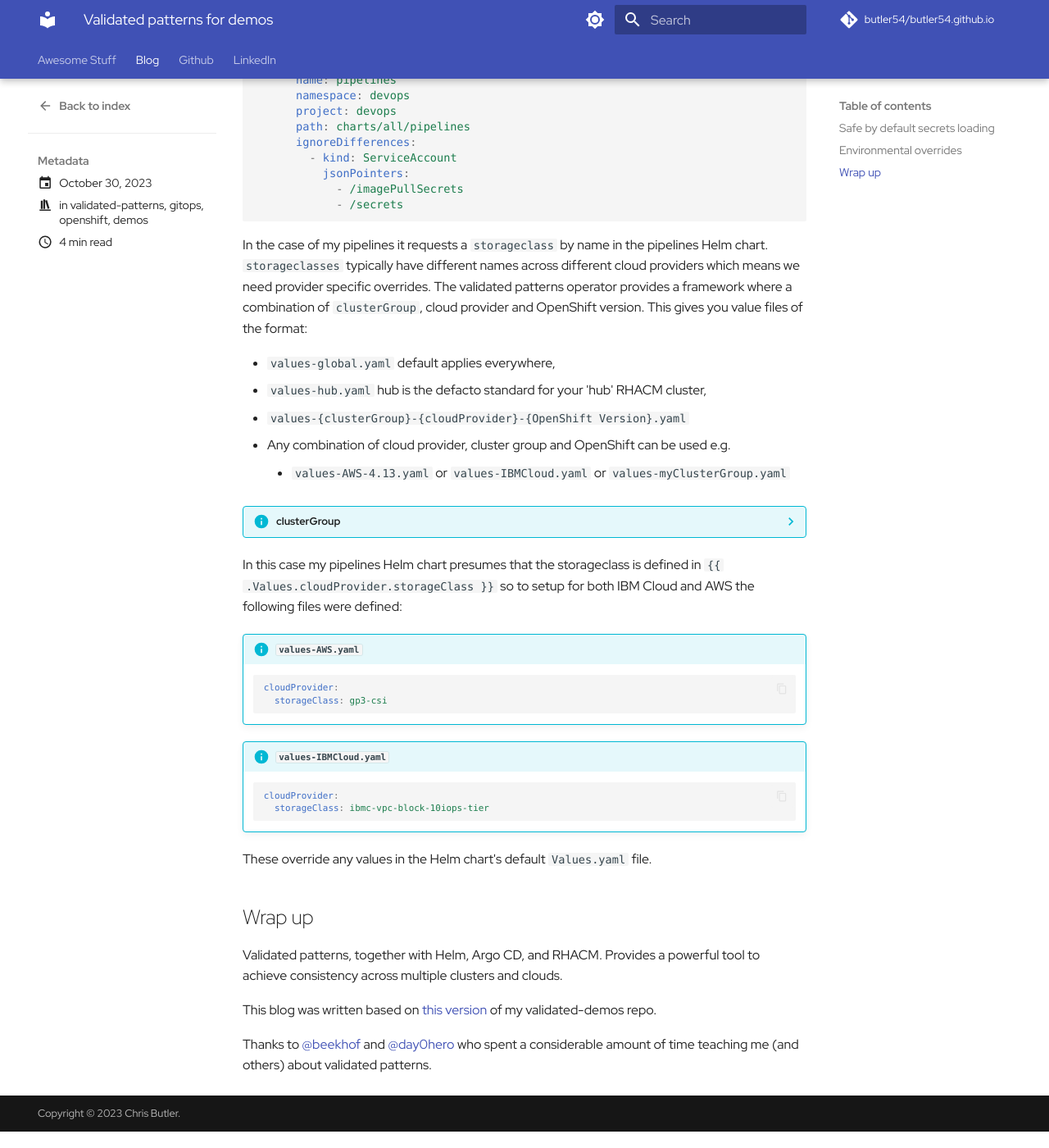
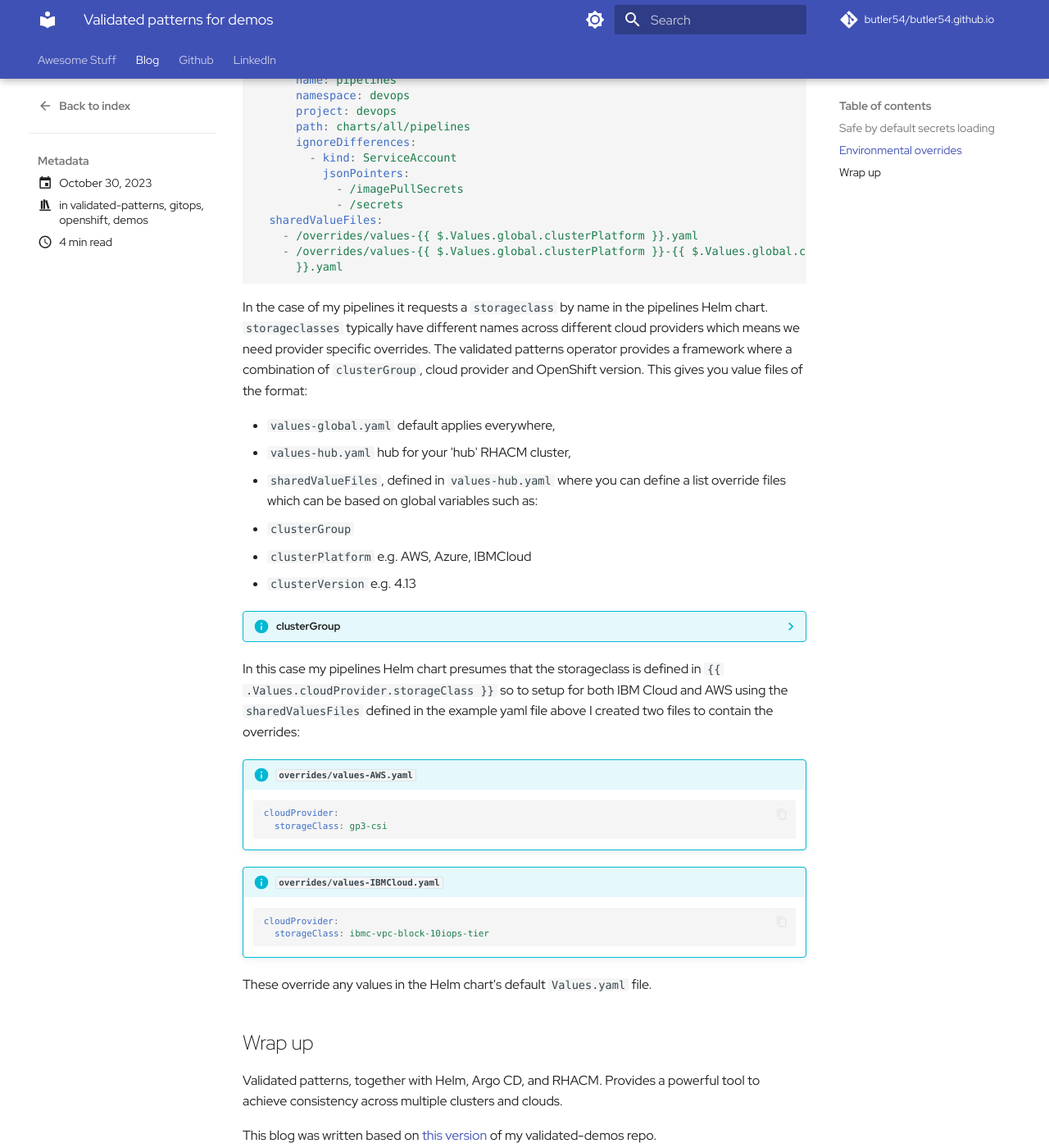
Before and after one commit to butler54/butler54.github.io, an MkDocs documentation site: the page built from docs/blog/posts/validated-demos.md, in a window 1280 px wide and 1400 px high, scrolled down 2332 px. Shown: the whole window at 82% size. Built offline with MkDocs 1.6.1 and Material for MkDocs 9.7.7, drawn with Linux system fonts in a browser that asks for light colours; some web fonts are replaced; comment, search, counter and statistics services are not loaded.

Commit message:
feat: Add content to support new overrides methods
Signed-off-by: Chris Butler <chris.butler@redhat.com>

````diff
--- a/docs/blog/posts/validated-demos.md
+++ b/docs/blog/posts/validated-demos.md
@@ -112,16 +112,21 @@ clusterGroup:
           jsonPointers:
             - /imagePullSecrets
             - /secrets
+  sharedValueFiles:
+    - /overrides/values-{{ $.Values.global.clusterPlatform }}.yaml
+    - /overrides/values-{{ $.Values.global.clusterPlatform }}-{{ $.Values.global.clusterVersion
+      }}.yaml
 ```
 
 In the case of my pipelines it requests a `storageclass` by name in the pipelines Helm chart. `storageclasses` typically have different names across different cloud providers which means we need provider specific overrides.
 The validated patterns operator provides a framework where a combination of `clusterGroup`, cloud provider and OpenShift version. This gives you value files of the format:
 
 - `values-global.yaml` default applies everywhere,
-- `values-hub.yaml` hub is the defacto standard for your 'hub' RHACM cluster,
-- `values-{clusterGroup}-{cloudProvider}-{OpenShift Version}.yaml`
-  - Any combination of cloud provider, cluster group and OpenShift can be used e.g.
-    - `values-AWS-4.13.yaml` or `values-IBMCloud.yaml` or `values-myClusterGroup.yaml`
+- `values-hub.yaml` hub for your 'hub' RHACM cluster,
+- `sharedValueFiles`, defined in `values-hub.yaml` where you can define a list override files which can be based on global variables such as:
+  - `clusterGroup`
+  - `clusterPlatform` e.g. AWS, Azure, IBMCloud
+  - `clusterVersion` e.g. 4.13
 
 ??? info "clusterGroup"
     `clusterGroup` is a label used together with RHACM particularly for clusters beyond the first.
@@ -131,15 +136,15 @@ The validated patterns operator provides a framework where a combination of `clu
 
     will result in the correct `clusterGroup` payload being applied ot a given cluster.
 
-In this case my pipelines Helm chart presumes that the storageclass is defined in `{{ .Values.cloudProvider.storageClass }}` so to setup for both IBM Cloud and AWS the following files were defined:
+In this case my pipelines Helm chart presumes that the storageclass is defined in `{{ .Values.cloudProvider.storageClass }}` so to setup for both IBM Cloud and AWS using the `sharedValuesFiles` defined in the example yaml file above I created two files to contain the overrides:
 
-!!! info "`values-AWS.yaml`"
+!!! info "`overrides/values-AWS.yaml`"
     ```yaml
     cloudProvider:
       storageClass: gp3-csi
     ```
 
-!!! info "`values-IBMCloud.yaml`"
+!!! info "`overrides/values-IBMCloud.yaml`"
     ```yaml
     cloudProvider:
       storageClass: ibmc-vpc-block-10iops-tier
@@ -151,6 +156,6 @@ These override any values in the Helm chart's default `Values.yaml` file.
 
 Validated patterns, together with Helm, Argo CD, and RHACM. Provides a powerful tool to achieve consistency across multiple clusters and clouds.
 
-This blog was written based on [this version](https://github.com/butler54/validated-patterns-demos/tree/validated-demos) of my validated-demos repo.
+This blog was written based on [this version](https://github.com/butler54/validated-patterns-demos/tree/validated-demos-blog) of my validated-demos repo.
 
 Thanks to [@beekhof](https://github.com/beekhof) and [@day0hero](https://github.com/day0hero) who spent a considerable amount of time teaching me (and others) about validated patterns.
````
